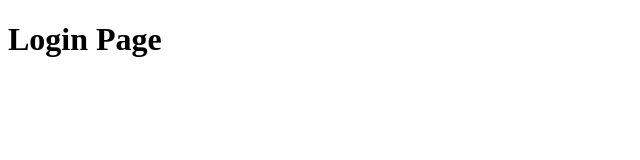
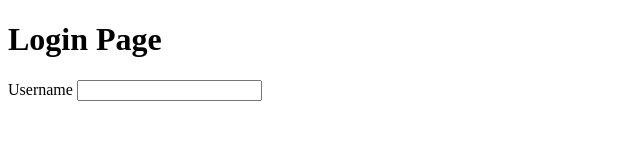
Before and after one commit to mohammedelmala/background-generator, a plain HTML site: page login.html in a window 1280 px wide. Shown: the whole page, without its empty margins (0-640 px from the left). Drawn offline with Linux system fonts and the light colour scheme.

Commit message:
add index.css file

```diff
--- a/login.html
+++ b/login.html
@@ -8,5 +8,7 @@
 </head>
 <body>
     <h1>Login Page</h1>
+    <label for="username">Username</label>
+    <input type="text" id="username">
 </body>
 </html>
```
Also changed, not shown: index.html (+1 -0 lines), css/index.css (added).
